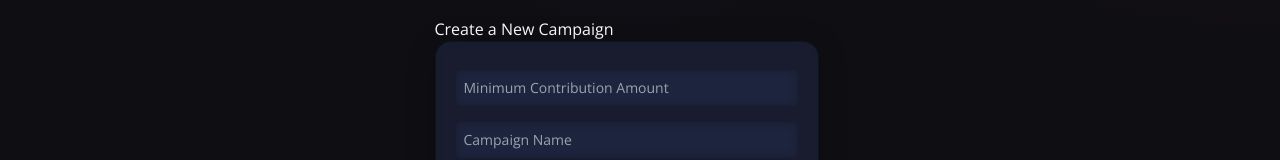
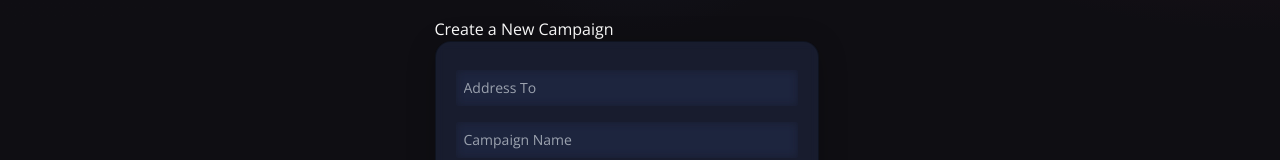
Before and after one commit to kunal232i/Secure_Transfer, a React (Create React App) app in the folder crowdfunding/: page / in a window 1280 px wide. Shown: the part 947-1107 px from the top of the page. Built offline with nearby package versions, Linux system fonts and the light colour scheme.

Commit message:
welcome update

```diff
--- a/crowdfunding/src/components/Welcome.jsx
+++ b/crowdfunding/src/components/Welcome.jsx
@@ -86,19 +86,19 @@ const Welcome = () => {
           Create a New Campaign
         </p>
         <div className="p-5 sm:w-96 w-full flex flex-col justify-start items-center blue-glassmorphism">
-          <Input
+          {/* <Input
             placeholder="Minimum Contribution Amount"
             name="amount"
             type="number"
             handleChange={handleChange}
-          />
+          /> */}
 
-          {/* <Input
+          <Input
             placeholder="Address To"
             name="addressTo"
             type="text"
             handleChange={handleChange}
-          /> */}
+          />
           <Input
             placeholder="Campaign Name"
             name="Campaign"
```
